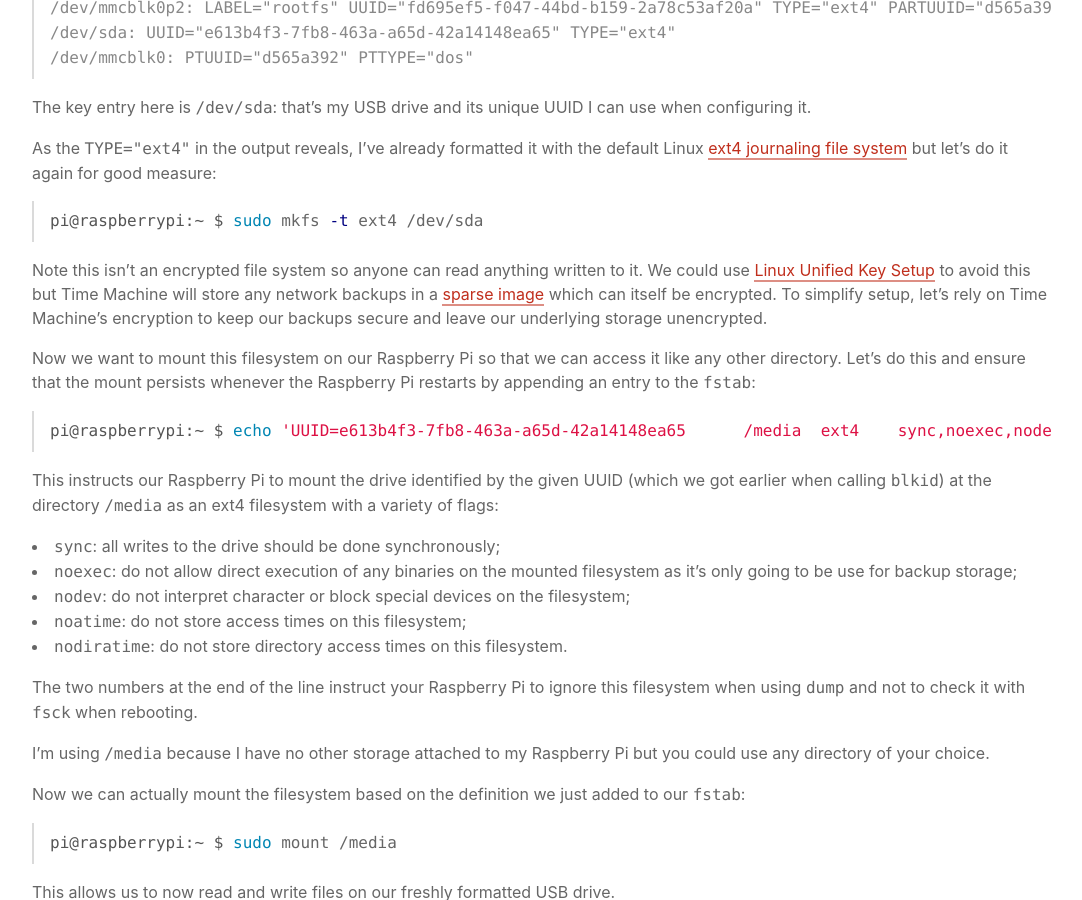
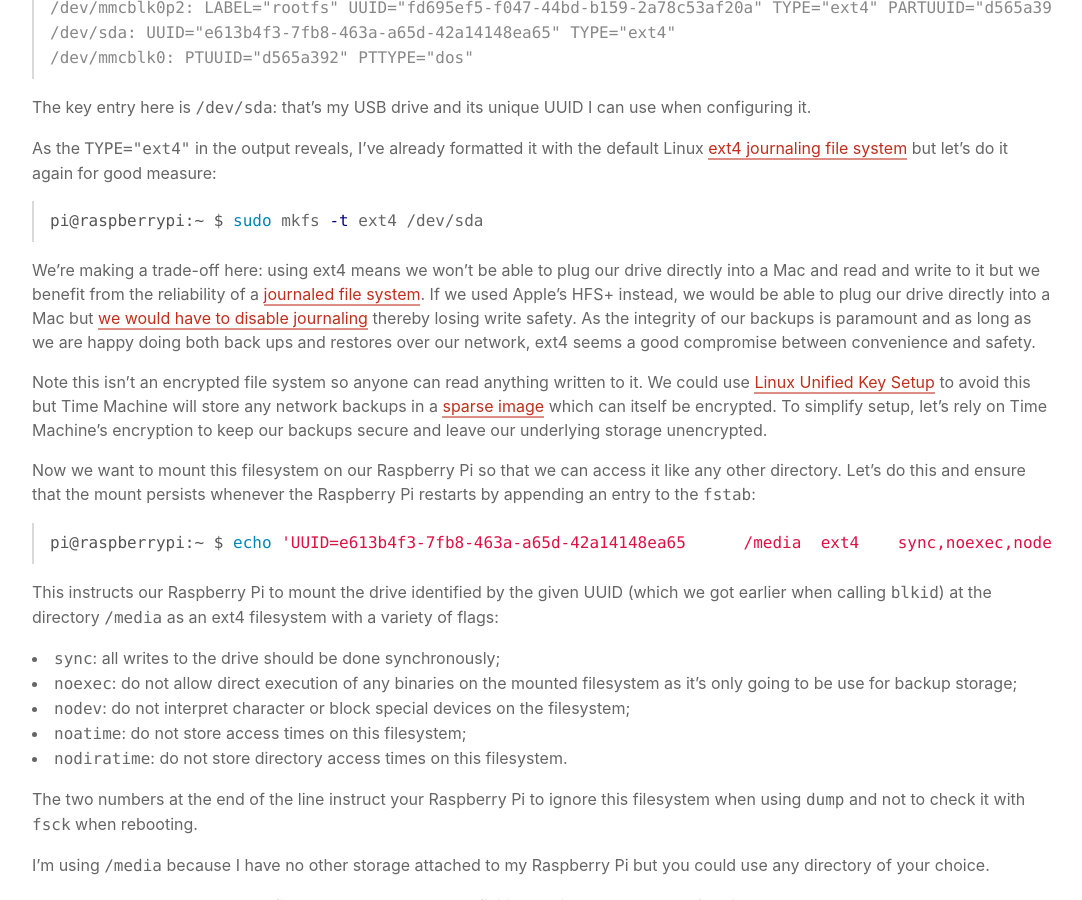
Before and after one commit to mudge/mudge.github.com, a Jekyll site: the page built from _posts/2019-11-12-using-a-raspberry-pi-for-time-machine.markdown, in a window 1280 px wide and 900 px high, scrolled down 1344 px. Shown: the whole window, without its empty margins (98-1180 px from the left). Built offline with Jekyll 4.4.1, drawn with Linux system fonts in a browser that asks for light colours.

Commit message:
Justify choosing ext4 over HFS+

````diff
--- a/_posts/2019-11-12-using-a-raspberry-pi-for-time-machine.markdown
+++ b/_posts/2019-11-12-using-a-raspberry-pi-for-time-machine.markdown
@@ -52,6 +52,8 @@ As the `TYPE="ext4"` in the output reveals, I've already formatted it with the d
 ```console
 pi@raspberrypi:~ $ sudo mkfs -t ext4 /dev/sda
 ```
+
+We're making a trade-off here: using ext4 means we won't be able to plug our drive directly into a Mac and read and write to it but we benefit from the reliability of a [journaled file system](https://en.wikipedia.org/wiki/Journaling_file_system). If we used Apple's HFS+ instead, we would be able to plug our drive directly into a Mac but [we would have to disable journaling](https://en.wikipedia.org/wiki/HFS_Plus#Linux) thereby losing write safety. As the integrity of our backups is paramount and as long as we are happy doing both back ups and restores over our network, ext4 seems a good compromise between convenience and safety.
 
 Note this isn't an encrypted file system so anyone can read anything written to it. We could use [Linux Unified Key Setup](https://en.wikipedia.org/wiki/Linux_Unified_Key_Setup) to avoid this but Time Machine will store any network backups in a [sparse image](https://en.wikipedia.org/wiki/Sparse_image) which can itself be encrypted. To simplify setup, let's rely on Time Machine's encryption to keep our backups secure and leave our underlying storage unencrypted.
 
````
